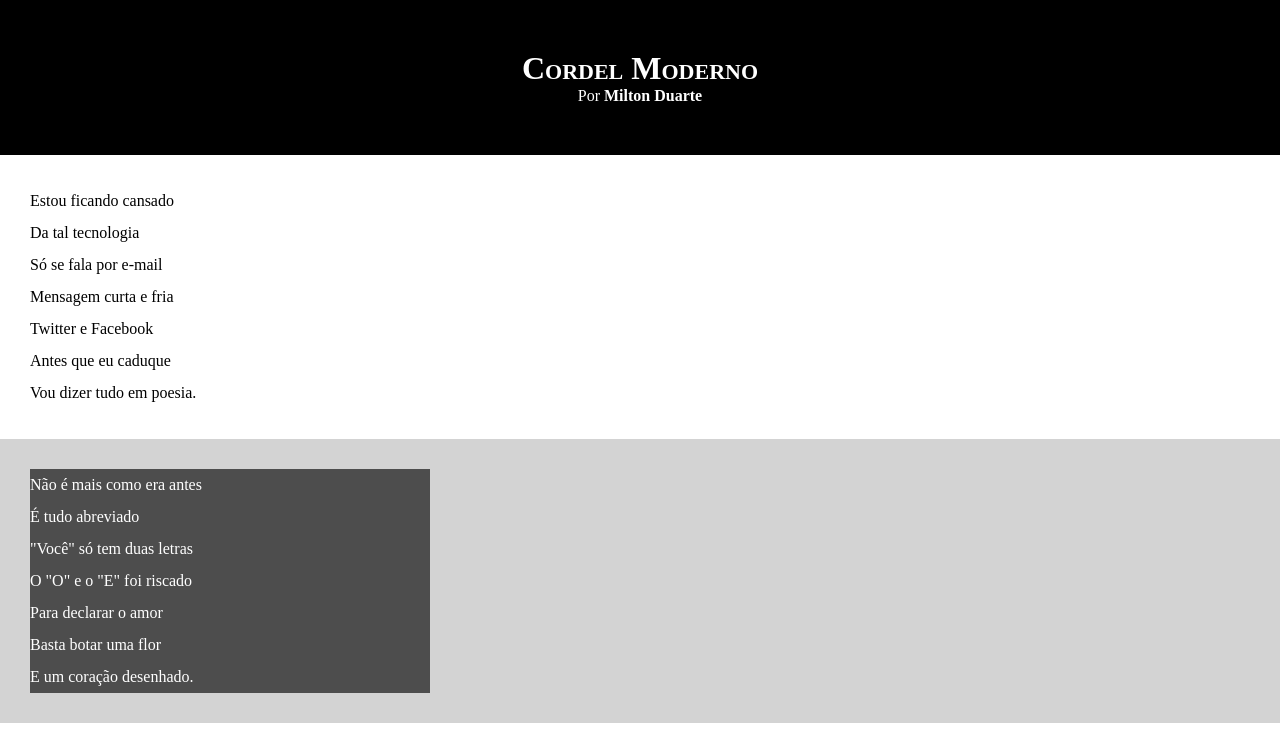
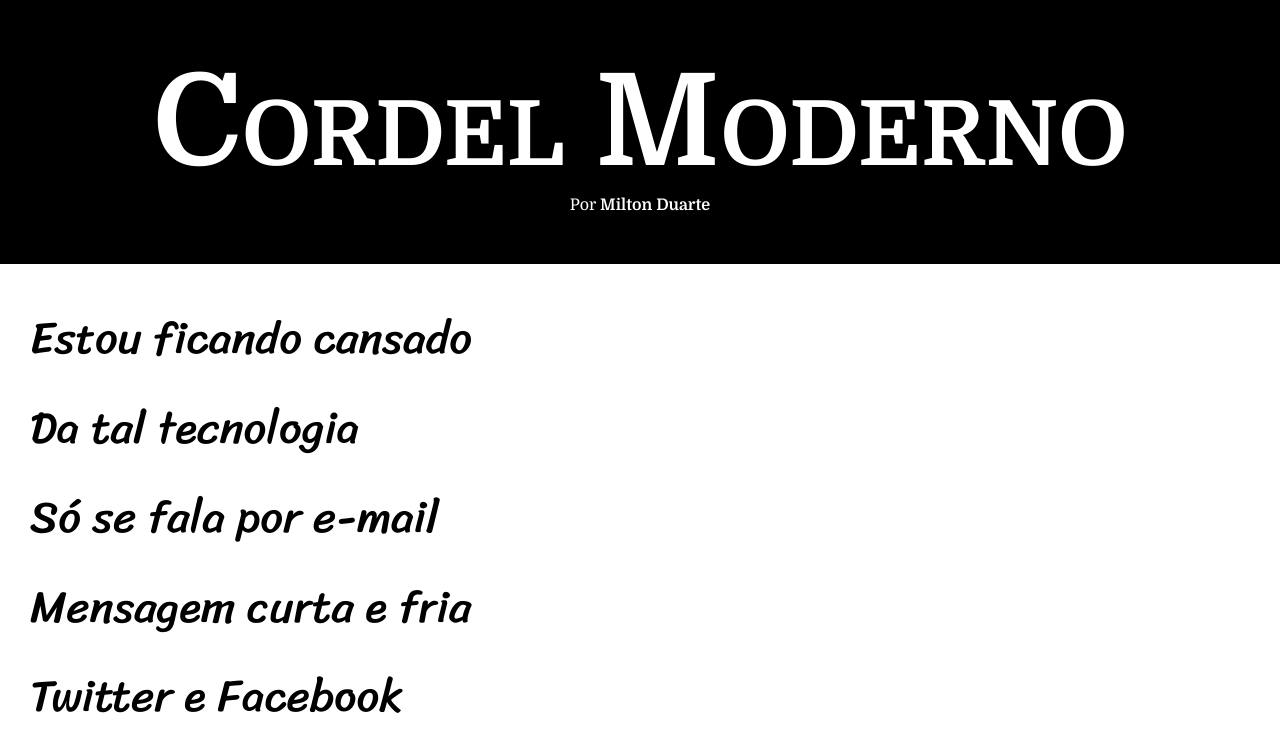
Before and after one commit to jenlisboa/Challenge-12, a plain HTML site: page index.html in a window 1280 px wide. Shown: the top 750 px of the page. Drawn offline with Linux system fonts and the light colour scheme.

Commit message:
Update style.css

```diff
--- a/estilo/style.css
+++ b/estilo/style.css
@@ -1,11 +1,22 @@
 @charset "UTF-8";
+@import url('https://fonts.googleapis.com/css2?family=Domine:wght@400..700&display=swap');
 
+@import url('https://fonts.googleapis.com/css2?family=Sriracha&display=swap');
+
+    :root{
+        --font1:Verdana, Geneva, Tahoma, sans-serif;
+        --font2:"Domine", serif;
+        --font3:"Sriracha", cursive;
+    }
 *{
     margin: 0px;
     padding: 0px;
+    font-size: 1em;
+
 }
 
 html,body{
+    font-family: var(--font1);
     min-height: 100%;
     background-color: darkgray;
 }
@@ -14,11 +25,15 @@ header{
     background-color: black;
     color: white;
     text-align: center;
+    font-family:var(--font2);
+
 }
 
 header h1{
     padding-top: 50px;
     font-variant:small-caps ;
+    font-size: 4em;
+    font-size: 10vw;
 }
 
 header p{
@@ -40,6 +55,8 @@ section{
     padding-bottom: 10vh ;
     line-height: 2em;
     padding:30px;
+    font-family: var(--font3);
+    font-size: 3.5vw;
 }
 
 section.normal{
@@ -53,7 +70,8 @@ section.image{
 }
 
 section.image  p{
-    width: 400px;
+    display: inline-block;
+    padding:5px;
     background-color: rgba(0, 0, 0, 0.637);
 }
 
```
